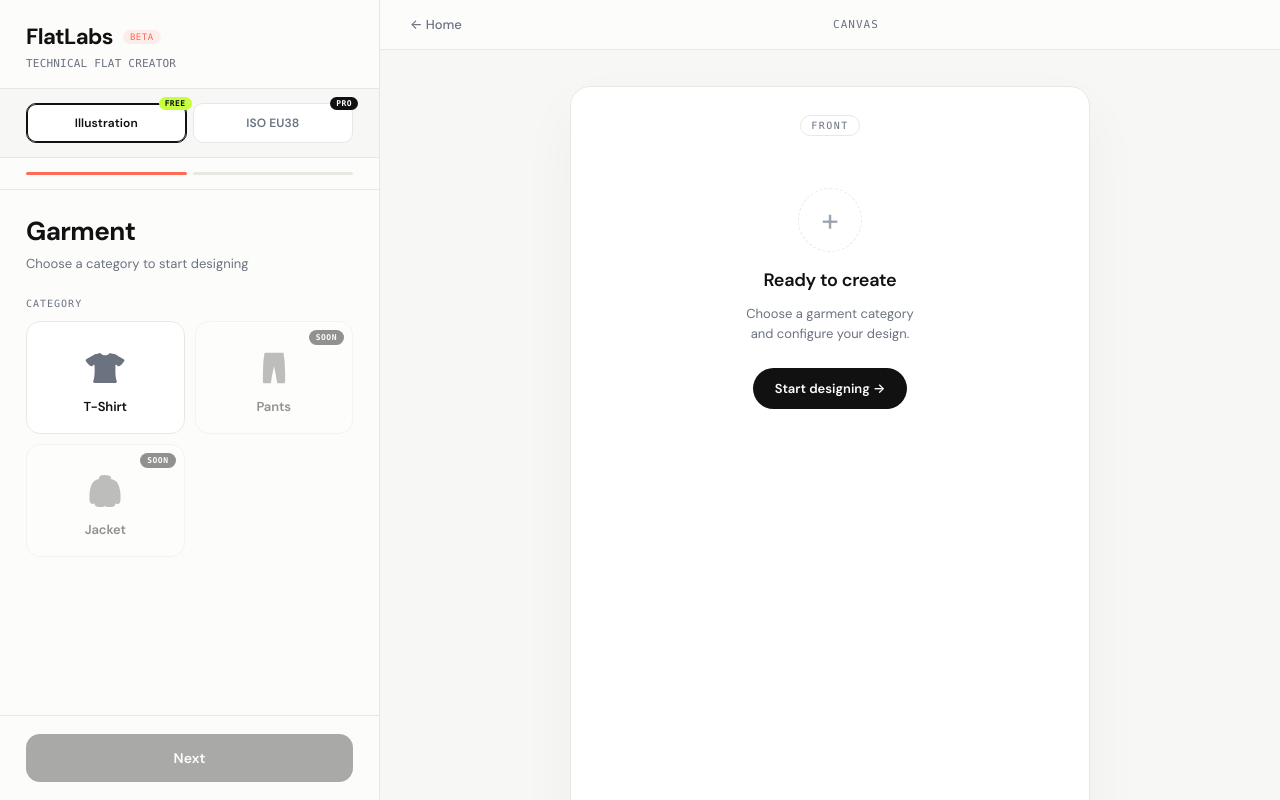
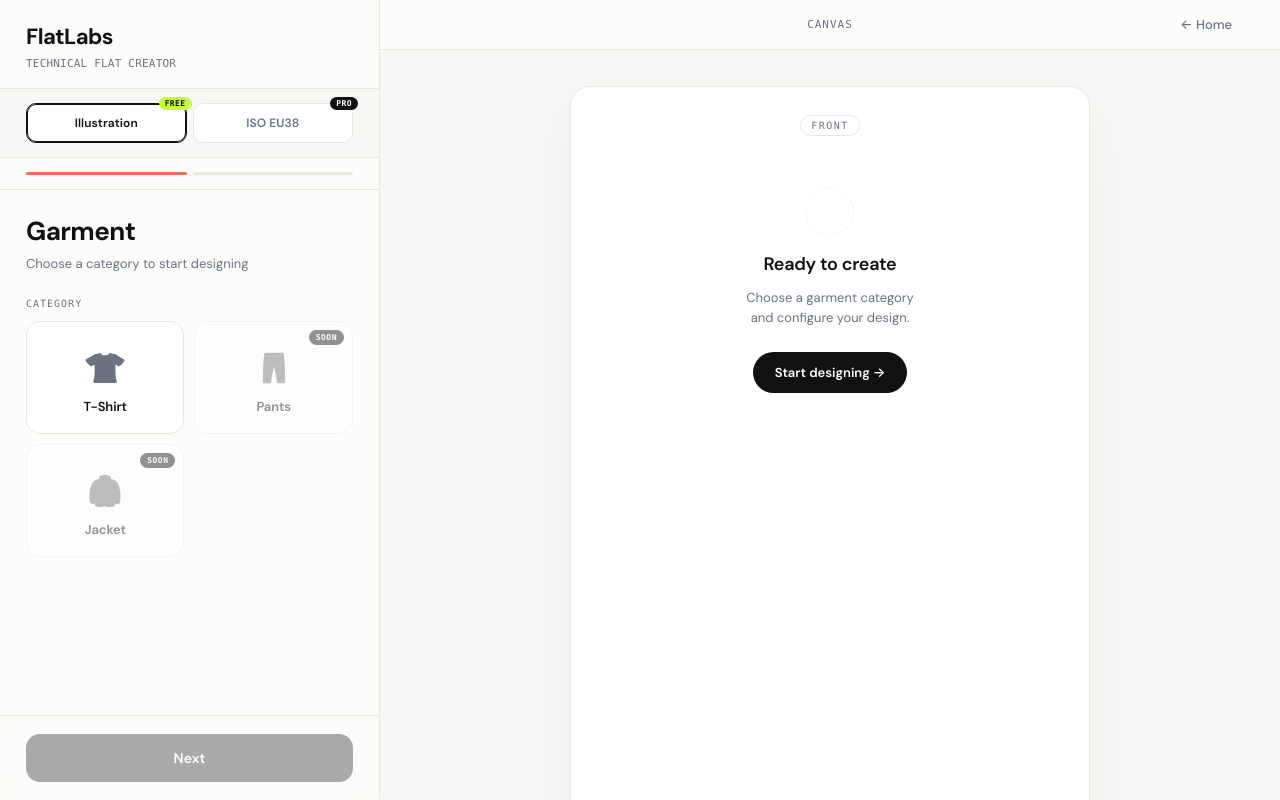
Before and after one commit to mariachauplannaz-oss/flatlabs, a plain HTML site: page app.html in a window 1280 px wide. Drawn offline with Linux system fonts and the light colour scheme.

Commit message:
Update styles.css

```diff
--- a/styles.css
+++ b/styles.css
@@ -77,18 +77,7 @@ body {
     letter-spacing: -.6px; color: var(--ink);
     display: flex; align-items: center; gap: 10px;
 }
-.app-title::after {
-    content: 'BETA';
-    font-family: var(--mono);
-    font-size: 9px; font-weight: 500;
-    letter-spacing: .5px;
-    color: var(--accent);
-    background: var(--accent-soft);
-    padding: 2px 7px;
-    border-radius: 100px;
-    align-self: center;
-}
-/* If markup already includes "BETA" in text, hide the pseudo via .app-title[data-no-tag] */
+
 .app-sub {
     font-family: var(--mono);
     font-size: 11px; color: var(--ink-soft);
@@ -160,11 +149,11 @@ body {
 /* Steps container */
 .steps-scroll { flex: 1; overflow: hidden; position: relative; }
 .steps-track {
-    display: flex; width: 200%; height: 100%;
+    display: flex; width: 300%; height: 100%;
     transition: transform .45s var(--ease);
 }
 .step-panel {
-    width: 50%; height: 100%;
+    width: 33.333%; height: 100%;
     overflow-y: auto; padding: 0;
     -webkit-overflow-scrolling: touch;
 }
@@ -567,7 +556,14 @@ input[type="color"] {
     padding: 16px 30px;
     display: flex;
     align-items: center;
-    justify-content: space-between;
+    justify-content: flex-end;
+    position: relative;
+    gap: 18px;
+}
+.topbar-title {
+    position: absolute;
+    left: 50%;
+    transform: translateX(-50%);
 }
 .topbar-title {
     font-family: var(--mono);
@@ -663,20 +659,11 @@ input[type="color"] {
     gap: 12px;
 }
 .empty-icon {
-    width: 64px; height: 64px;
+    width: 48px; height: 48px;
     border: 1.5px dashed var(--border);
     border-radius: 50%;
-    display: flex; align-items: center; justify-content: center;
-    font-size: 0;
     margin-bottom: 4px;
-    position: relative;
-}
-.empty-icon::before {
-    content: '+';
-    font-size: 32px;
-    color: var(--ink-dim);
-    font-weight: 300;
-    line-height: 1;
+    opacity: .6;
 }
 .empty h3 {
     font-size: 18px;
```
